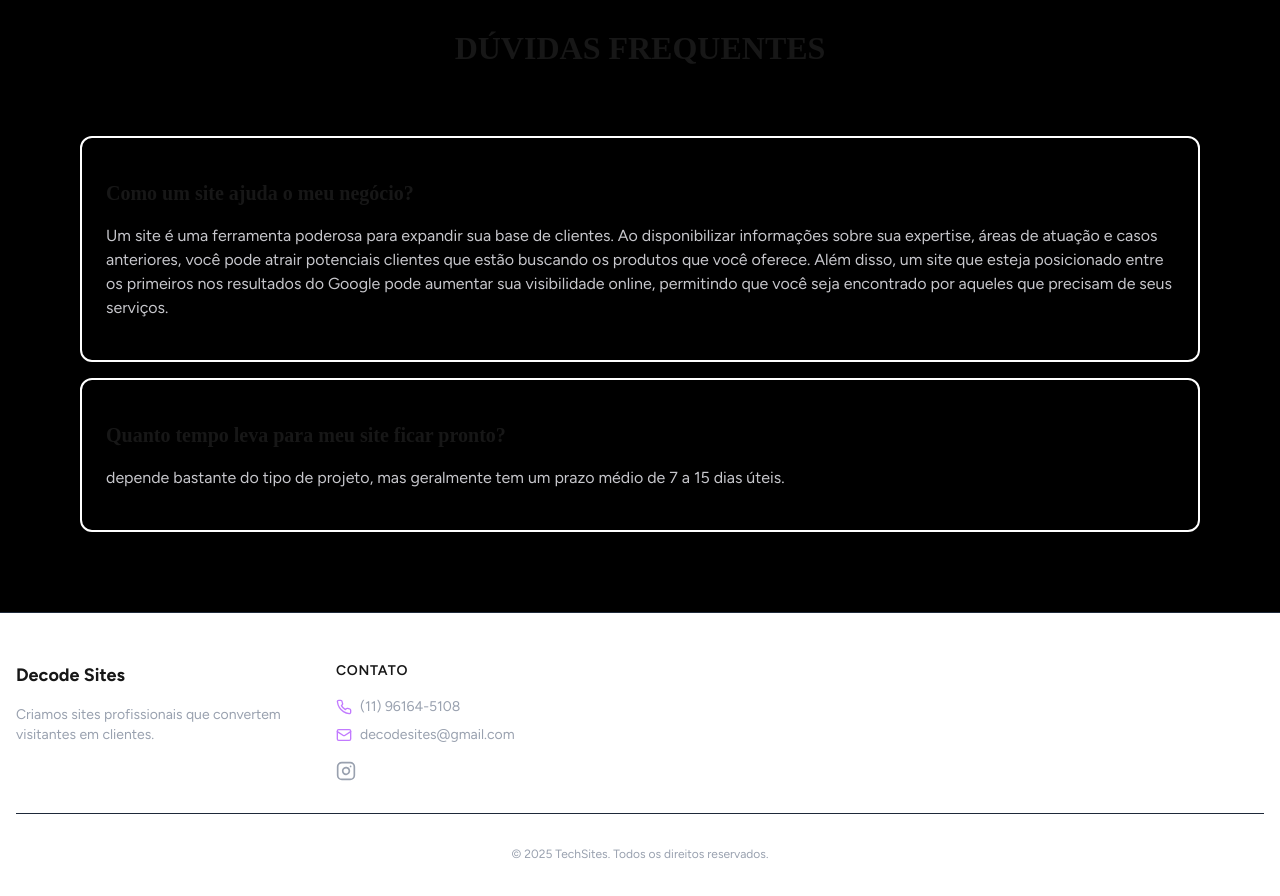
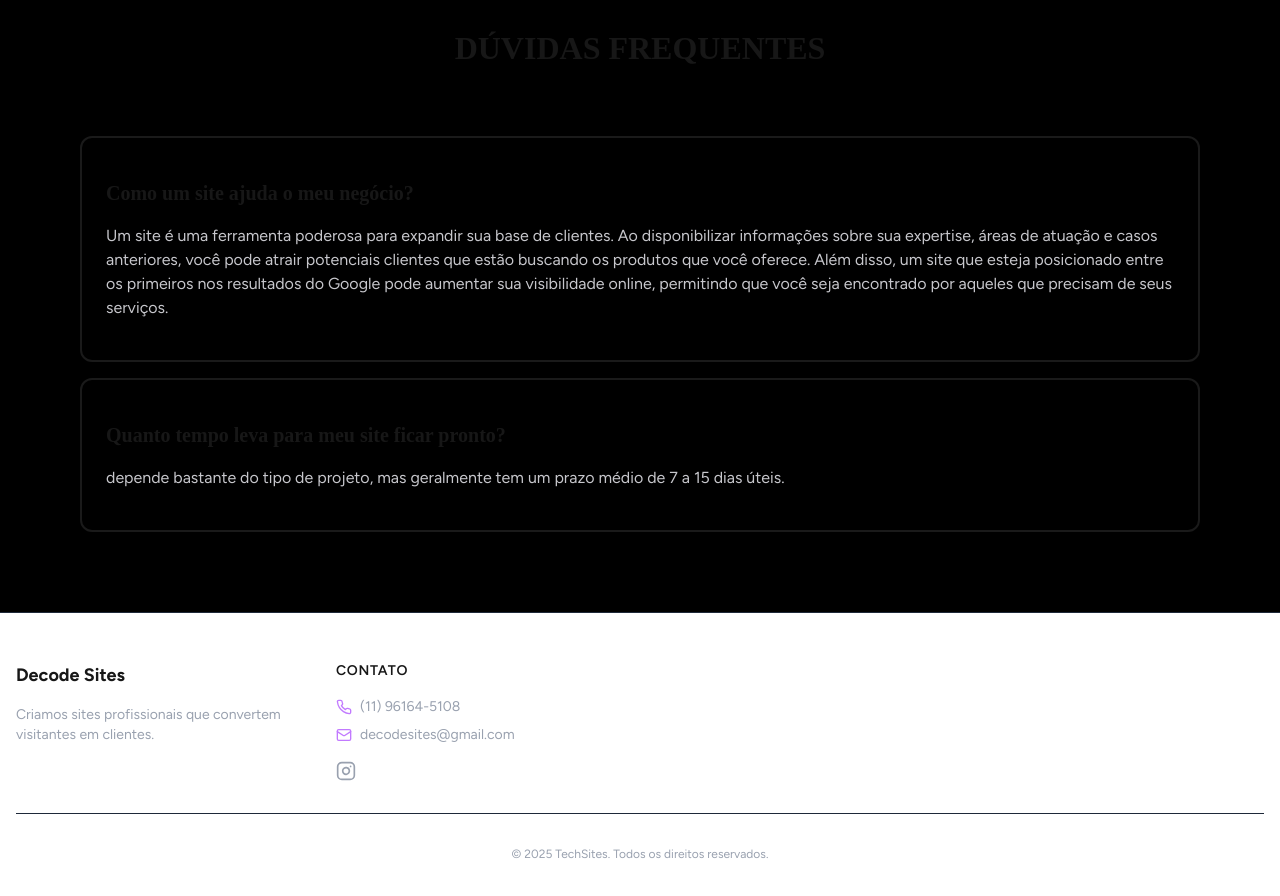
Before and after one commit to Anderson22-dev/decodesites, a Next.js app: page / in a window 1280 px wide. Shown: the part 3300-4196 px from the top of the page. Built offline with nearby package versions, Linux system fonts and the light colour scheme; a web font is replaced by a local one.

Commit message:
feat: hover effect in FAQ section

```diff
--- a/src/app/page.tsx
+++ b/src/app/page.tsx
@@ -252,7 +252,7 @@ export default function Home() {
           ].map((item, index) => (
             <div
               key={index}
-              className="flex flex-col gap-4 border-2 border-white rounded-xl px-6 py-10"
+              className="flex flex-col gap-4 border-2 border-white/10 hover:border-white/50 transition-all duration-300 rounded-xl px-6 py-10"
             >
               <h1 className="font-[alexandria] text-[1.25rem] font-bold">
                 {item.title}
```
